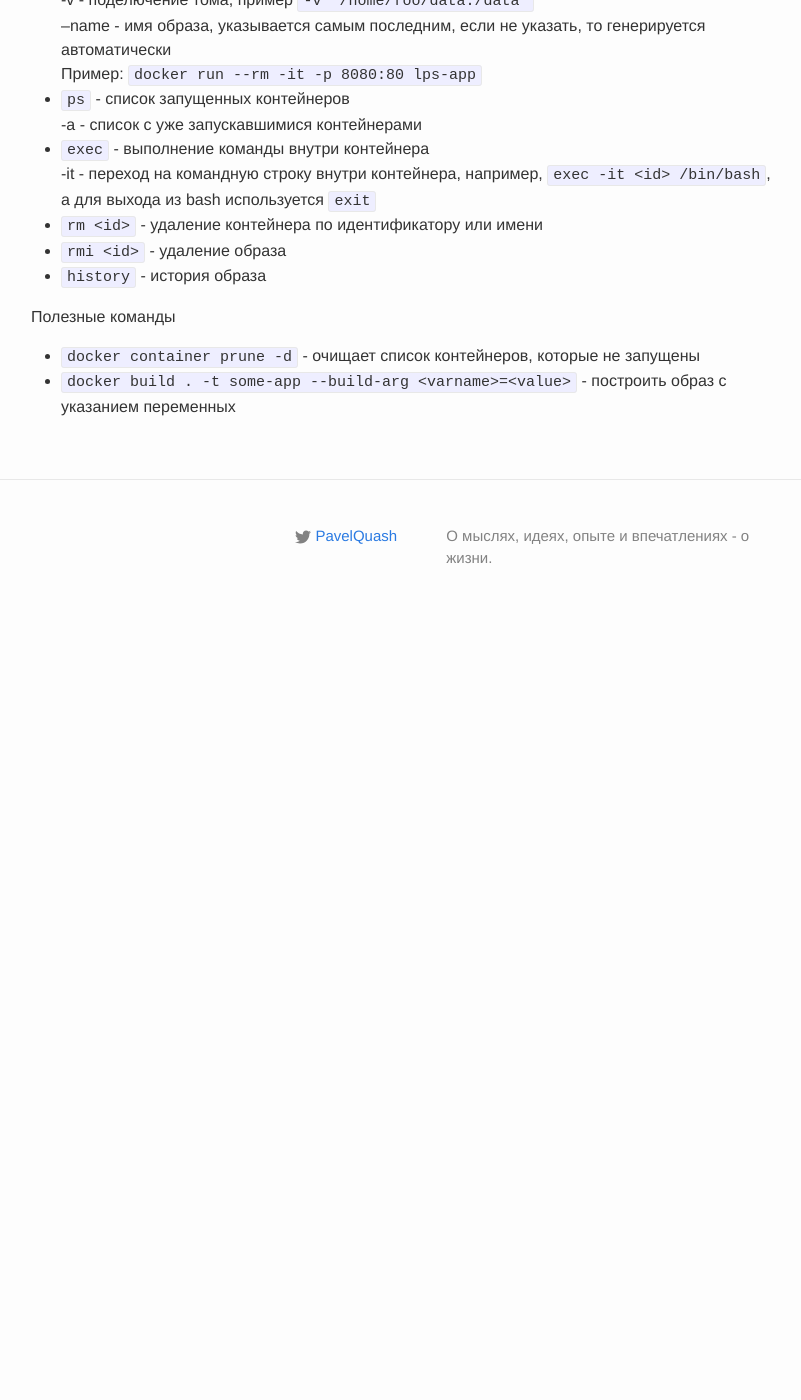
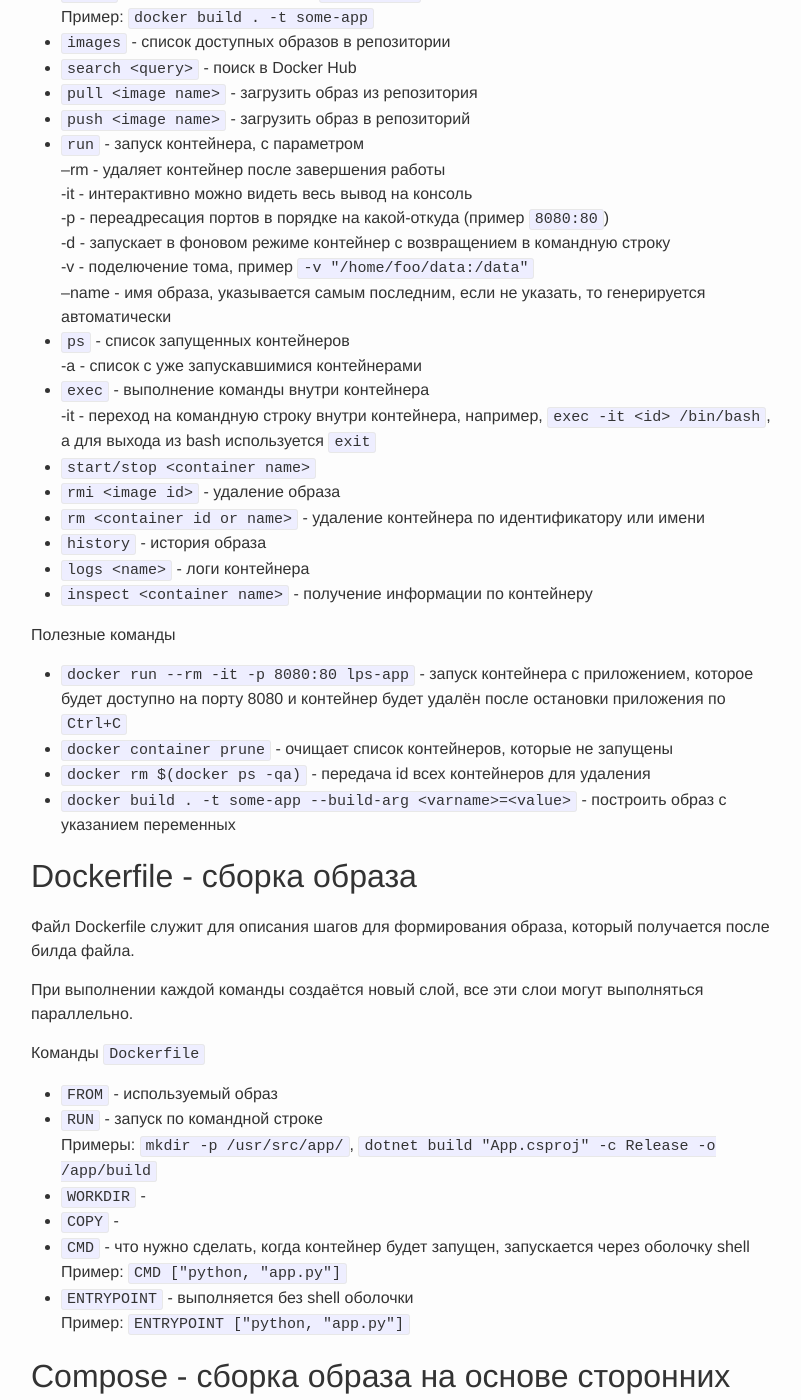
Before and after one commit to qshZone/qshzone.github.io, a Jekyll site: the page built from shorts/docker.md, in a window 1280 px wide and 1400 px high, scrolled down 693 px. Shown: the whole window, without its empty margins (239-1040 px from the left). Built offline with Jekyll 4.4.1, drawn with Linux system fonts in a browser that asks for light colours; before the commit the page ends 1323 px from its top, so only the background shows below that; some of the changed text lies outside the part shown.

Commit message:
Добавил информацию по dockerfile

```diff
--- a/shorts/docker.md
+++ b/shorts/docker.md
@@ -7,33 +7,77 @@ title: Docker справочник
 - [Docker документация](https://docs.docker.com/)
 
 Сущности
-- image (образ) - readonly образ какого-то приложения
+- image (образ) - readonly образ приложения
 - container (контейнер) - работающее приложение на основе образа
 - volume (том) - файл или каталог, который хранится вне контейнера и подключается к нему
 - dockerfile - файл описания образа
+- слой - выполнение каждой команды в Dockerfile
 - hub - облачное [хранилище](https://hub.docker.com) для образов
 
-Команды `docker <command>`
+
+## Общие команды
+
+Установка Docker на Linux `curl -sSL https://get.docker.com/ | sh`, `sudo apt install docker`
+
+
+## Основные команды
+
+Формат вызова команды `docker <command>`
 - `build` - сборка образа по файлу `Dockerfile`
 Пример: `docker build . -t some-app`
 - `images` - список доступных образов в репозитории
-- `search` - поиск в Docker Hub
+- `search <query>` - поиск в Docker Hub
+- `pull <image name>` - загрузить образ из репозитория
+- `push <image name>` - загрузить образ в репозиторий
 - `run` - запуск контейнера, с параметром
 --rm - удаляет контейнер после завершения работы
 -it - интерактивно можно видеть весь вывод на консоль
 -p - переадресация портов в порядке на какой-откуда (пример `8080:80`)
--d - запускает в фоновом режиме контейнер
+-d - запускает в фоновом режиме контейнер с возвращением в командную строку
 -v - поделючение тома, пример `-v "/home/foo/data:/data"`
 --name - имя образа, указывается самым последним, если не указать, то генерируется автоматически
-Пример: `docker run --rm -it -p 8080:80 lps-app`
 - `ps` - список запущенных контейнеров
 -a - список с уже запускавшимися контейнерами
 - `exec` - выполнение команды внутри контейнера
 -it - переход на командную строку внутри контейнера, например, `exec -it <id> /bin/bash`, а для выхода из bash используется `exit`
-- `rm <id>` - удаление контейнера по идентификатору или имени
-- `rmi <id>` - удаление образа
+- `start/stop <container name>`
+- `rmi <image id>` - удаление образа
+- `rm <container id or name>` - удаление контейнера по идентификатору или имени
 - `history` - история образа
+- `logs <name>` - логи контейнера
+- `inspect <container name>` - получение информации по контейнеру
 
 Полезные команды
- - `docker container prune -d` - очищает список контейнеров, которые не запущены
- - `docker build . -t some-app --build-arg <varname>=<value>` - построить образ с указанием переменных
+- `docker run --rm -it -p 8080:80 lps-app` - запуск контейнера с приложением, которое будет доступно на порту 8080 и контейнер будет удалён после остановки приложения по `Ctrl+C`
+- `docker container prune` - очищает список контейнеров, которые не запущены
+- `docker rm $(docker ps -qa)` - передача id всех контейнеров для удаления
+- `docker build . -t some-app --build-arg <varname>=<value>` - построить образ с указанием переменных
+
+
+## Dockerfile - сборка образа
+
+Файл Dockerfile служит для описания шагов для формирования образа, который получается после билда файла.
+
+При выполнении каждой команды создаётся новый слой, все эти слои могут выполняться параллельно.
+
+Команды `Dockerfile`
+- `FROM` - используемый образ
+- `RUN` - запуск по командной строке
+Примеры: `mkdir -p /usr/src/app/`, `dotnet build "App.csproj" -c Release -o /app/build`
+- `WORKDIR` -
+- `COPY` -
+- `CMD` - что нужно сделать, когда контейнер будет запущен, запускается через оболочку shell
+Пример: `CMD ["python, "app.py"]`
+- `ENTRYPOINT` - выполняется без shell оболочки
+Пример: `ENTRYPOINT ["python, "app.py"]`
+
+
+## Compose - сборка образа на основе сторонних образов
+
+
+
+
+## Разное
+
+- Где хранятся файлы образов на диске?
+- Передача параметров в образ/в контейнер
```
